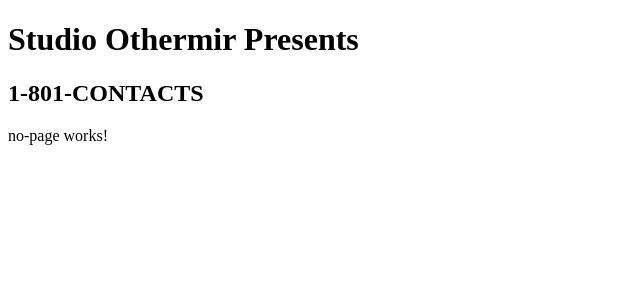
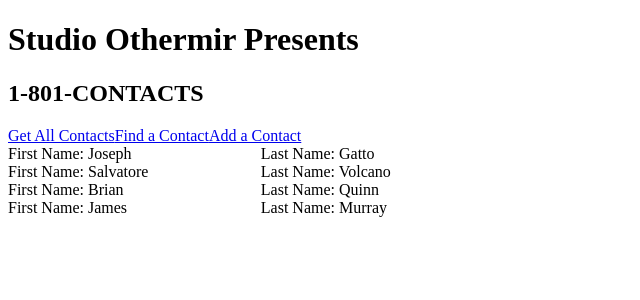
Before and after one commit to omgiitgayea/contactsProject, an Angular app: page /fullList in a window 1280 px wide. Shown: the top 300 px of the page, without its empty margins (0-640 px from the left). Built offline with nearby package versions, Linux system fonts and the light colour scheme.

Commit message:
getting more functionality on front end

```diff
--- /dev/null
+++ b/src/app/add-contact/add-contact.component.html
@@ -0,0 +1,3 @@
+<p>
+  add-contact works!
+</p>
--- /dev/null
+++ b/src/app/add-contact/add-contact.component.ts
@@ -0,0 +1,15 @@
+import { Component, OnInit } from '@angular/core';
+
+@Component({
+  selector: 'app-add-contact',
+  templateUrl: './add-contact.component.html',
+  styleUrls: ['./add-contact.component.css']
+})
+export class AddContactComponent implements OnInit {
+
+  constructor() { }
+
+  ngOnInit() {
+  }
+
+}
--- a/src/app/app.component.html
+++ b/src/app/app.component.html
@@ -5,5 +5,8 @@
     <h2>
         {{subtitle}}
     </h2>
+    <a routerLink="/fullList">Get All Contacts</a>
+    <a routerLink="/findContact">Find a Contact</a>
+    <a routerLink="/addContact">Add a Contact</a>
     <router-outlet></router-outlet>
 </div>
--- a/src/app/contact-items/contact-items.component.ts
+++ b/src/app/contact-items/contact-items.component.ts
@@ -7,14 +7,20 @@ import {ContactsService} from '../contacts.service';
     styleUrls: ['./contact-items.component.css']
 })
 export class ContactItemsComponent implements OnInit {
-    @Input() public contactKey: string;
+    @Input() public searchParam: string;
+    @Input() public isContactKey: boolean;
     private currentContact: any;
 
     constructor(private _contactService: ContactsService) {
     }
 
     ngOnInit() {
-        this.currentContact = this._contactService.getContactByKey(this.contactKey);
+        if (this.isContactKey) {
+            this.currentContact = this._contactService.getContactByKey(this.searchParam);
+        }
+        else {
+            this.currentContact = this._contactService.getContactByParam(this.searchParam);
+        }
     }
 
 }
--- a/src/app/contacts.service.ts
+++ b/src/app/contacts.service.ts
@@ -12,6 +12,7 @@ export class ContactsService {
 
     constructor() {
     }
+
     getContactByKey(contactKey: string): any {
         let myContact: any = null;
         // this.myContacts.forEach((contact) => {
@@ -28,4 +29,13 @@ export class ContactsService {
         return myContact;
     };
 
+    getContactByParam(parameter: string): any {
+        let myContact: any = null;
+        return myContact;
+    }
+
+    // will make a contact class
+    addContact(newContact: any): void {
+        this.myContacts.push(newContact);
+    }
 }
--- a/src/app/contacts/contacts.component.html
+++ b/src/app/contacts/contacts.component.html
@@ -1,5 +1,5 @@
 <div>
     <div *ngFor="let contact of myContacts">
-        <app-contact-items [contactKey]="contact.contactKey"></app-contact-items>
+        <app-contact-items [searchParam]="contact.contactKey" [isContactKey]="true"></app-contact-items>
     </div>
 </div>
--- /dev/null
+++ b/src/app/find-contact/find-contact.component.html
@@ -0,0 +1,3 @@
+<p>
+  find-contact works!
+</p>
--- /dev/null
+++ b/src/app/find-contact/find-contact.component.ts
@@ -0,0 +1,15 @@
+import { Component, OnInit } from '@angular/core';
+
+@Component({
+  selector: 'app-find-contact',
+  templateUrl: './find-contact.component.html',
+  styleUrls: ['./find-contact.component.css']
+})
+export class FindContactComponent implements OnInit {
+
+  constructor() { }
+
+  ngOnInit() {
+  }
+
+}
```
Also changed, not shown: src/app/app.module.ts (+9 -2 lines), src/app/add-contact/add-contact.component.css (added), src/app/find-contact/find-contact.component.css (added), 2 other files (tests, documents, lock files or other folders).
